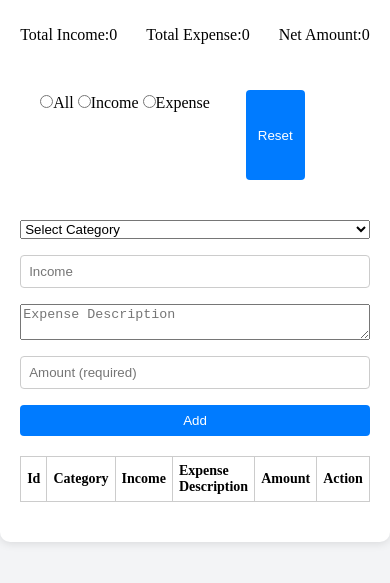
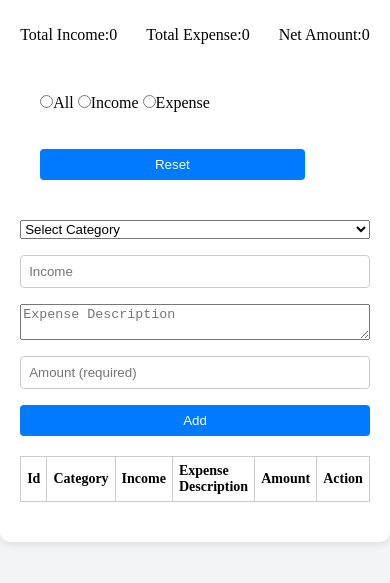
Before and after one commit to balagood/Todo, a plain HTML site: page index.html in a window 390 px wide. Shown: the part 153-736 px from the top of the page. Drawn offline with Linux system fonts and the light colour scheme.

Commit message:
commit the file

```diff
--- a/style.css
+++ b/style.css
@@ -117,10 +117,13 @@ th, td {
 
     #filterForm {
         display: flex;
-        flex-direction: column;
         justify-content: space-between;
         padding: 10px;
         border-radius: 8px;
+    }
+
+    #filterData {
+        margin-bottom: 10px;
     }
 
     #filterForm input[type="radio"] {
@@ -128,7 +131,7 @@ th, td {
     }
 
     #resetBtn {
-        flex: 1 1 100%;
+        width: 100%;
     }
 
 
```
